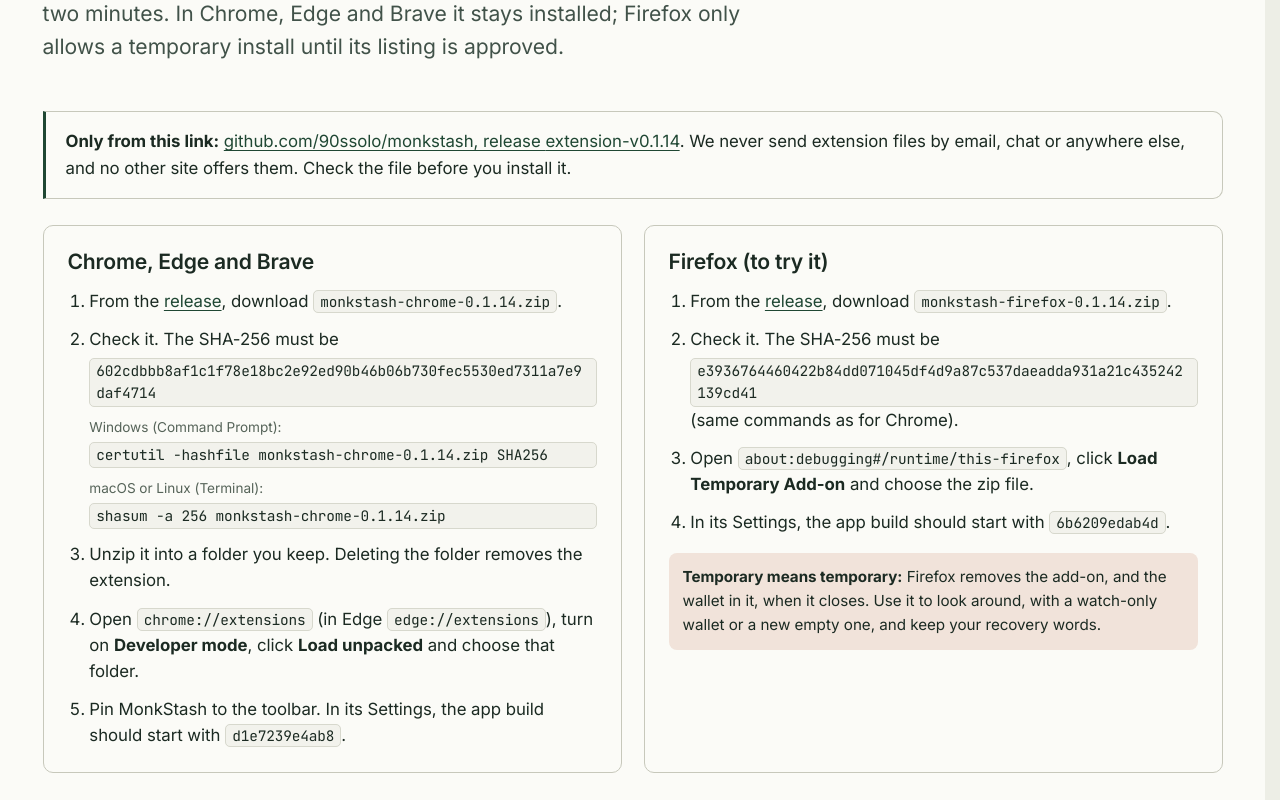
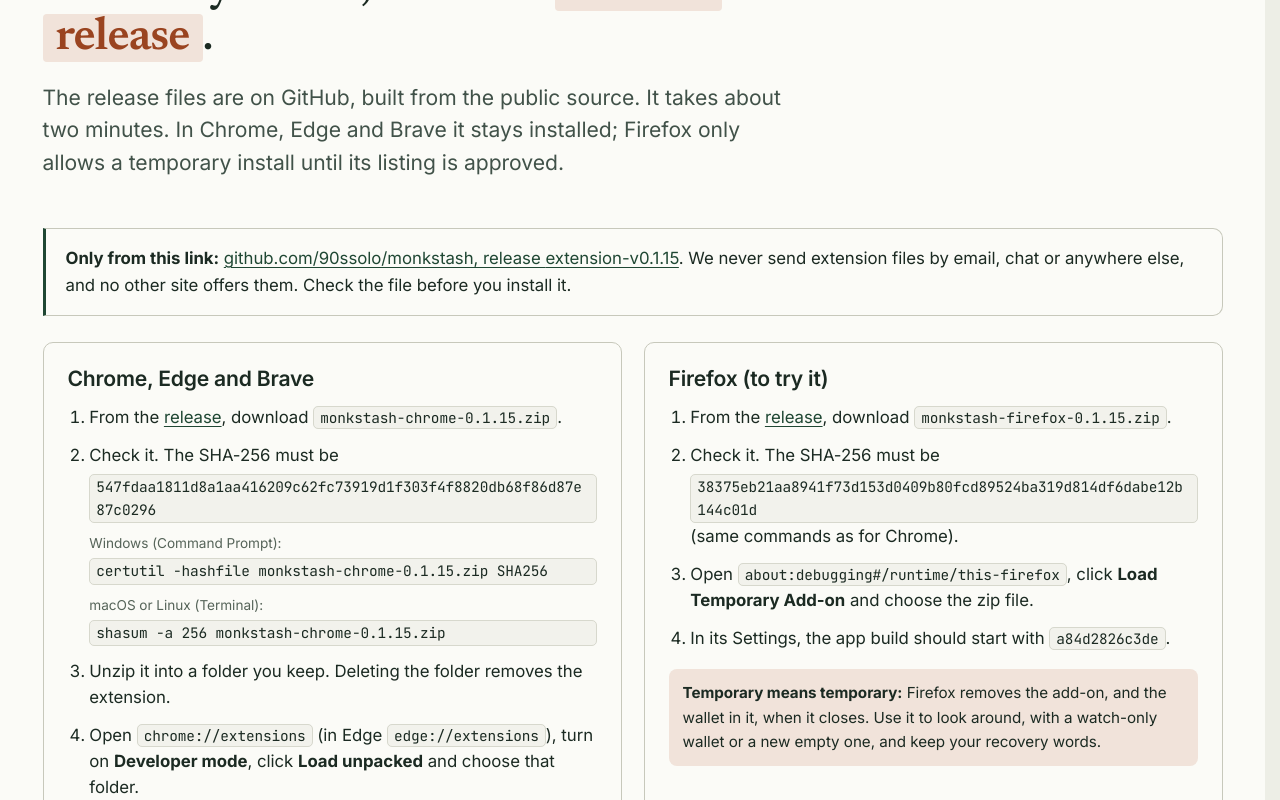
Before and after one commit to 90ssolo/monkstash, a Next.js app in the folder apps/web/: page /monero-chrome-extension in a window 1280 px wide. Shown: the part 3280-4080 px from the top of the page. Built offline with nearby package versions, Linux system fonts and the light colour scheme; no server answers.

Commit message:
Website: extension 0.1.15 release files

```diff
--- a/apps/web/app/monero-chrome-extension/page.tsx
+++ b/apps/web/app/monero-chrome-extension/page.tsx
@@ -63,6 +63,7 @@
   { p: "Storage and unlimited storage", why: "to keep the encrypted wallet and its scan progress on your device, in storage that clearing your browsing history does not erase." },
   { p: "wallet.monkstash.com", why: "our relay to the Monero network, the only site it connects to by default." },
   { p: "Idle", why: "to lock the wallet when your computer locks." },
+  { p: "Context menus", why: "for one right-click item, \"Pay with MonkStash\": when you choose it, the browser hands over only the address or link you right-clicked, and Send opens filled in." },
   { p: "Offscreen and side panel (Chrome only)", why: "to keep the wallet running while the popup is closed, and to open it in the side panel." },
   { p: "Your own node, only if you add one", why: "the browser asks you to allow that one address." },
 ];
--- a/apps/web/app/privacy/page.tsx
+++ b/apps/web/app/privacy/page.tsx
@@ -9,8 +9,8 @@
 import trust from "../_trust/trust.module.css";
 import styles from "./privacy.module.css";
 
-const UPDATED = "2026-10-25";
-const UPDATED_TEXT = "25 October 2026";
+const UPDATED = "2026-10-26";
+const UPDATED_TEXT = "26 October 2026";
 const DESCRIPTION =
   "What MonkStash can and cannot see: no accounts, no cookies, no tracking. Your keys never leave your device. Here is exactly what passes through our server.";
 
@@ -142,6 +142,7 @@
                 <li><strong>Storage, unlimited storage:</strong> to keep the encrypted wallet and its sync progress, which can grow to tens of megabytes for an older wallet.</li>
                 <li><strong>Access to wallet.monkstash.com:</strong> the relay described below, the only site it connects to by default.</li>
                 <li><strong>Idle:</strong> to lock the wallet when your computer locks.</li>
+                <li><strong>Context menus:</strong> for one right-click item, &ldquo;Pay with MonkStash&rdquo;. Only when you choose it, the browser hands the extension the address or link you right-clicked, and the extension opens its own Send page with it filled in. It sees nothing else on the page.</li>
                 <li><strong>Offscreen and side panel (Chrome):</strong> to keep the wallet running while the small popup is closed, and to show it in the side panel.</li>
                 <li><strong>Your own node, if you add one:</strong> the browser asks you to allow that one address, and the access is removed again when you stop using it.</li>
               </ul>
--- a/apps/web/lib/extensionRelease.ts
+++ b/apps/web/lib/extensionRelease.ts
@@ -6,19 +6,19 @@
 import { repoUrl } from "./site";
 
 export const extensionRelease = {
-  tag: "extension-v0.1.14",
-  url: `${repoUrl}/releases/tag/extension-v0.1.14`,
+  tag: "extension-v0.1.15",
+  url: `${repoUrl}/releases/tag/extension-v0.1.15`,
   published: "2026-10-26",
   chrome: {
-    version: "0.1.14",
-    file: "monkstash-chrome-0.1.14.zip",
-    sha256: "602cdbbb8af1c1f78e18bc2e92ed90b46b06b730fec5530ed7311a7e9daf4714",
-    fingerprint: "d1e7239e4ab84f1db9644a091970c3046c78b30f2468b8e8c399926d0a222026",
+    version: "0.1.15",
+    file: "monkstash-chrome-0.1.15.zip",
+    sha256: "547fdaa1811d8a1aa416209c62fc73919d1f303f4f8820db68f86d87e87c0296",
+    fingerprint: "b5b50ce0355ef0e1bc27ddf35ccd88806042527a8753f9787f04960f20f6222a",
   },
   firefox: {
-    version: "0.1.14",
-    file: "monkstash-firefox-0.1.14.zip",
-    sha256: "e3936764460422b84dd071045df4d9a87c537daeadda931a21c435242139cd41",
-    fingerprint: "6b6209edab4d308d4104aa125dd974ed5e49968e26beeca1083b99d60dde3980",
+    version: "0.1.15",
+    file: "monkstash-firefox-0.1.15.zip",
+    sha256: "38375eb21aa8941f73d153d0409b80fcd89524ba319d814df6dabe12b144c01d",
+    fingerprint: "a84d2826c3deabdd8320118283c5442ac783e56f481a2e59d802adc20f891431",
   },
 } as const;
```
